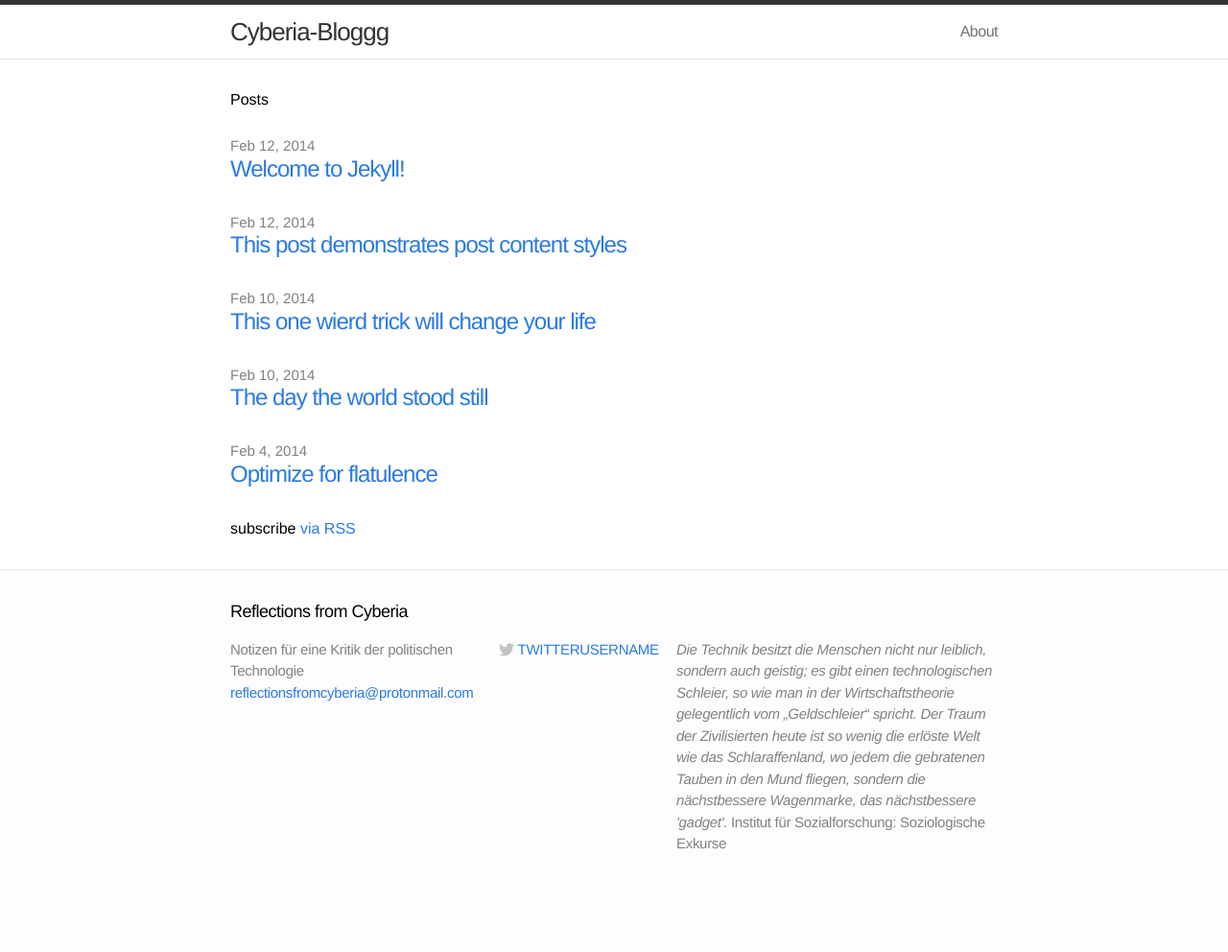
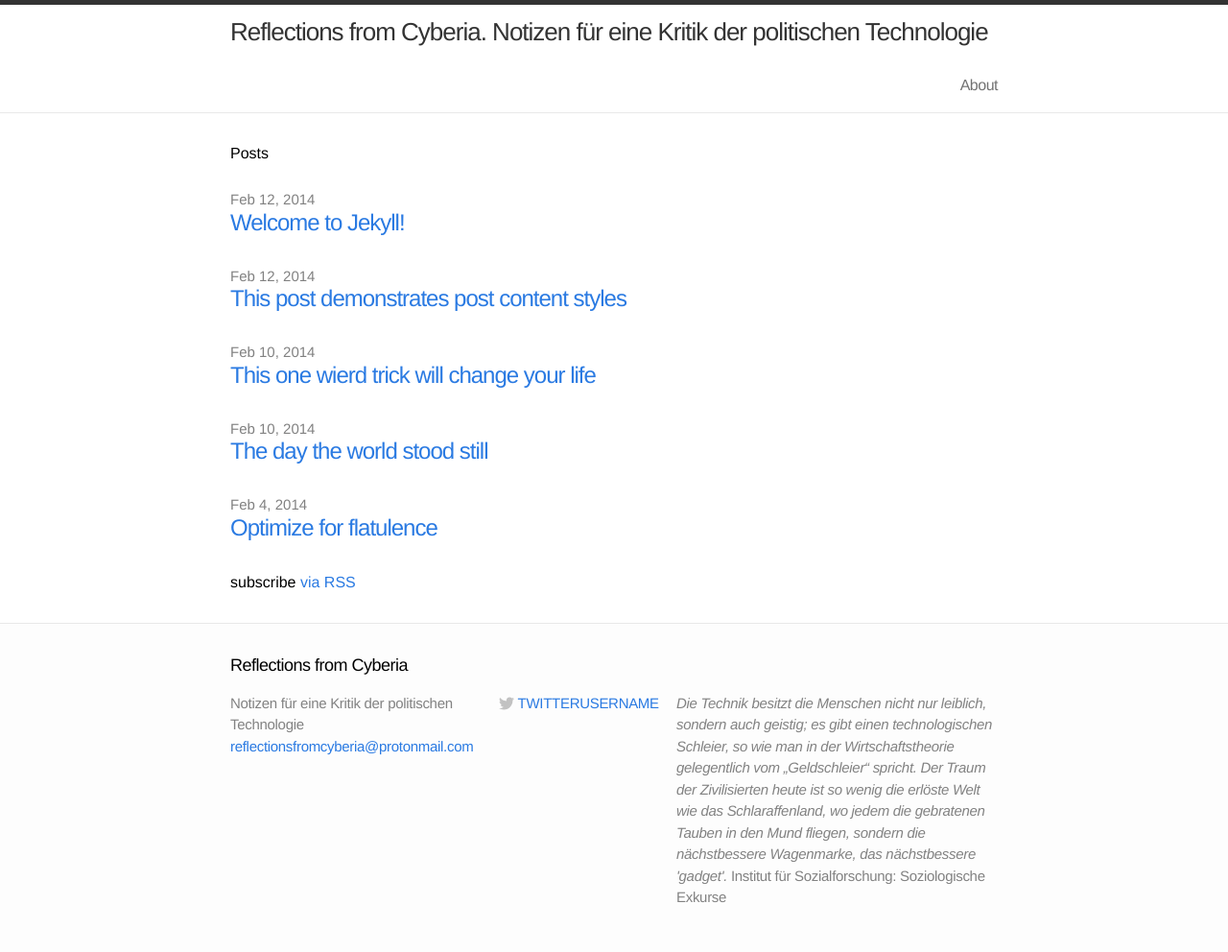
Before and after one commit to reflectionsfromcyberia/reflectionsfromcyberia.github.io, a Jekyll site: the page built from index.html, in a window 1280 px wide. Shown: the whole page at 96% size. Built offline with Jekyll 4.4.1, drawn with Linux system fonts in a browser that asks for light colours; Markdown is read by kramdown in place of the engine named in the settings; before the commit the page ends 936 px from its top, so only the background shows below that.

Commit message:
Update _config.yml

```diff
--- a/_config.yml
+++ b/_config.yml
@@ -1,4 +1,4 @@
-name: Cyberia-Bloggg
+name: Reflections from Cyberia. Notizen für eine Kritik der politischen Technologie
 markdown: redcarpet
 pygments: true
 description: "Notizen für eine Kritik der politischen Technologie"
```
